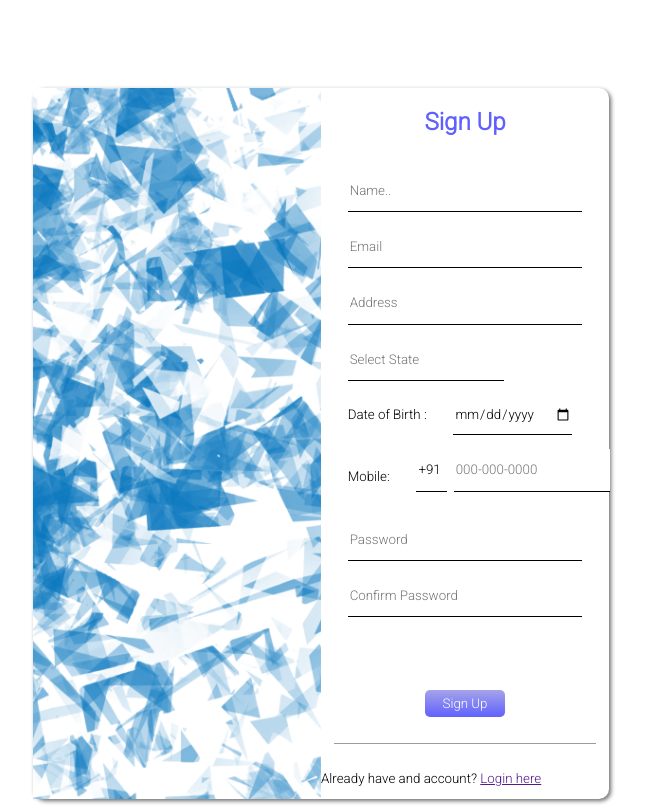
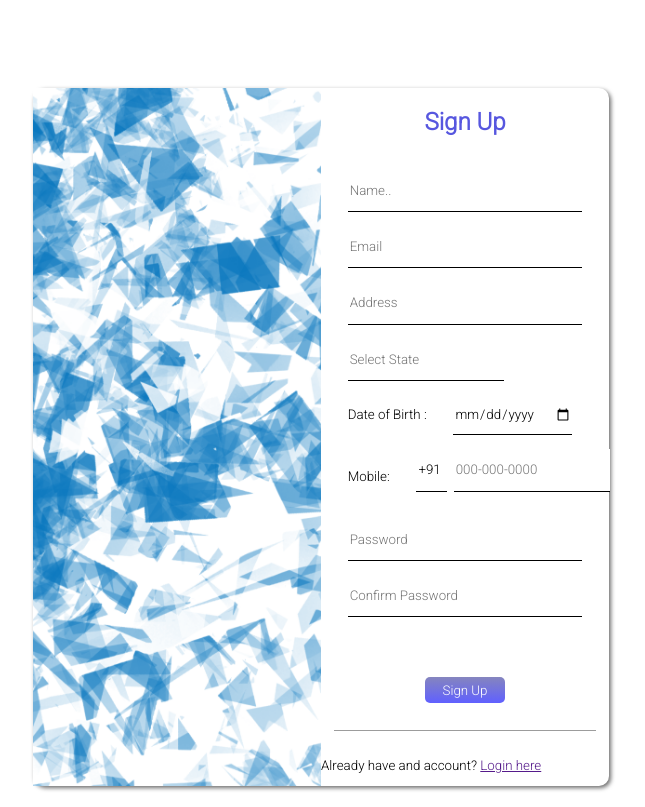
Before and after one commit to PrakashMandal-IV/Registeration_Form, a plain HTML site: page index.html in a window 1280 px wide. Shown: the whole page, without its empty margins (319-964 px from the left). Drawn offline with Linux system fonts and the light colour scheme.

Commit message:
Changer : submit button color

```diff
--- a/Style/style.css
+++ b/Style/style.css
@@ -38,7 +38,7 @@ body {
 }
 
 .title {
-    color: rgb(96, 96, 255);
+    color: rgb(87, 87, 223);
     font-family: 'Roboto', sans-serif;
     font-weight: bolder;
     text-align: center;
@@ -79,18 +79,17 @@ body {
 
 .submitBtn {
     align-self: center;
-    margin-top: 10pt;
     color: white;
     border: none;
     border-radius: 5px;
     width: 60pt;
     height: 20pt;
-    background-image: linear-gradient(to bottom, rgb(164, 164, 233), rgb(96, 96, 255));
+    background-image: linear-gradient(to bottom, rgb(133, 133, 190), rgb(96, 96, 255));
     transition: all ease-in 5ms;
 }
 
 .submitBtn:hover {
-    background-image: linear-gradient(to bottom, rgb(164, 164, 233), rgb(67, 67, 252))
+    background-image: linear-gradient(to bottom, rgb(133, 133, 190), rgb(67, 67, 252))
 }
 
 .spacer {
```
